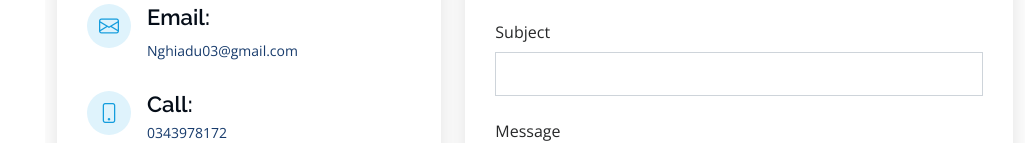
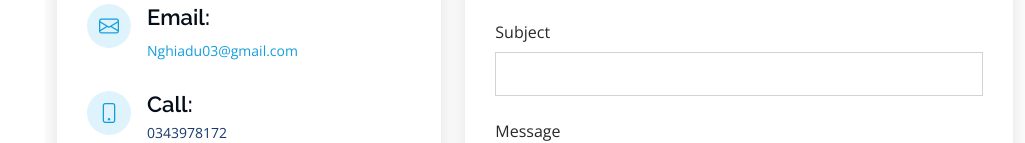
Before and after one commit to NghiaDinh003/Nghiadu03, a plain HTML site: page index.html in a window 1280 px wide. Shown: the part 6097-6240 px from the top of the page, without its empty margins (255-1280 px from the left). Drawn offline with nearby package versions, Linux system fonts and the light colour scheme; files whose address does not match are found by name.

Commit message:
update mail can send mail

```diff
--- a/index.html
+++ b/index.html
@@ -644,7 +644,7 @@
               <div class="email">
                 <i class="bi bi-envelope"></i>
                 <h4>Email:</h4>
-                <p>Nghiadu03@gmail.com</p>
+                <p><a href="mailto:<nowiki>nghiadu03@gmail.com? subject=subject tex">Nghiadu03@gmail.com</a></p>
               </div>
 
               <div class="phone">
```
